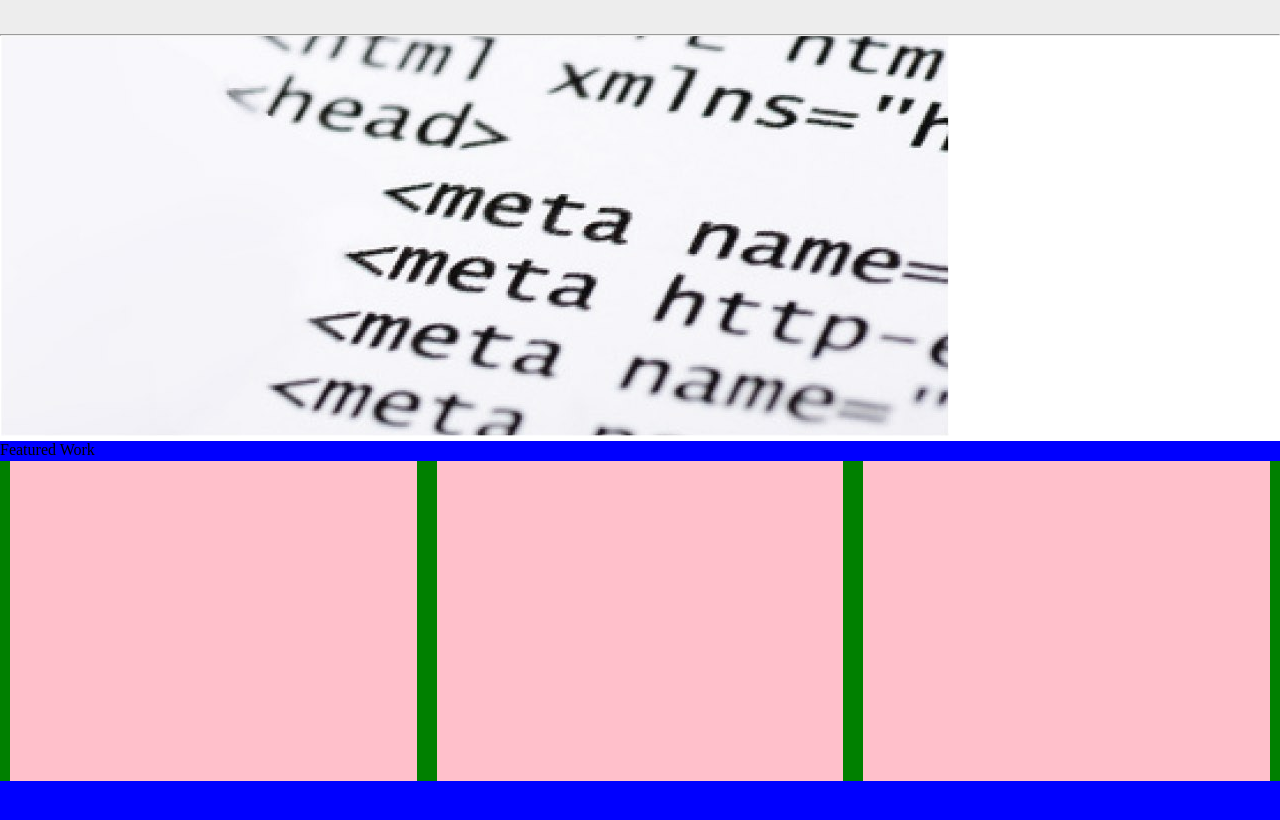
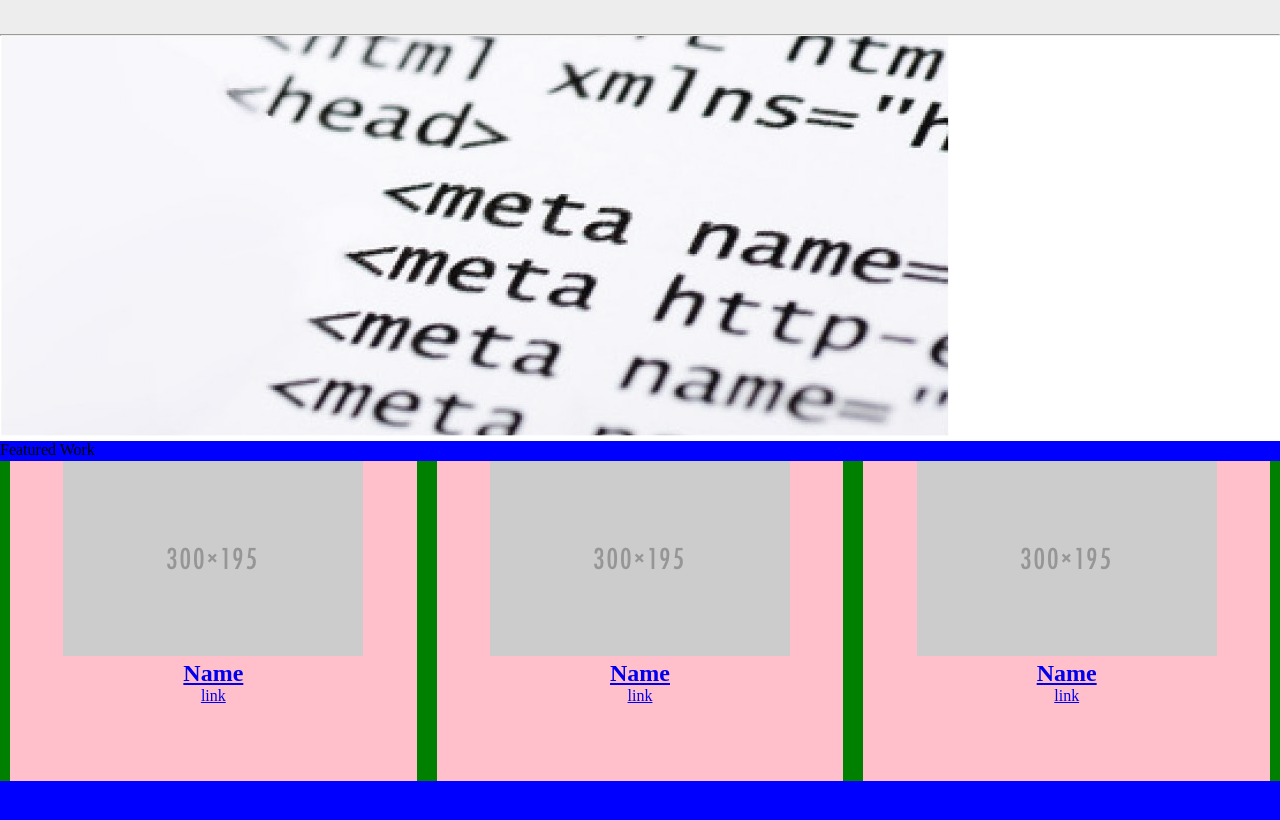
Before and after one commit to renanzinho/portfolio-project, a plain HTML site: page index.html in a window 1280 px wide. Shown: the part 106-926 px from the top of the page. Drawn offline with Linux system fonts and the light colour scheme.

Commit message:
HTML done

```diff
--- a/css/main.css
+++ b/css/main.css
@@ -32,10 +32,12 @@
 .container {
 	display: flex;
 	background: green;
+	width: 100%;
 	height: calc(100% - 5em);
 }
 
 .single-work {
+	text-align: center;
 	background: pink;
 	margin: 0 10px;
 	height: 100%;
--- a/index.html
+++ b/index.html
@@ -25,17 +25,39 @@
 
 		<img src="img/main.png" alt="Front end photo">
 
-		<div class="works">
+		<div class="works row">
 			<div id="work-text">
 				<p>Featured Work</p>
 			</div>
 			<div class="container">
-				<div class="single-work col-4"></div>
-				<div class="single-work col-4"></div>
-				<div class="single-work col-4"></div>
-			</div>
+				<div class="single-work col-4">
+					<article>
+						<a href="#"><img src="img/ph.png">
+						<h2>Name</h2>
+						<p>link</p>
+					</article>
 
 
+				</div>
+				<div class="single-work col-4">
+
+					<article>
+						<a href="#"><img src="img/ph.png">
+						<h2>Name</h2>
+						<p>link</p>
+					</article>
+
+				</div>
+				<div class="single-work col-4">
+
+					<article>
+						<a href="#"><img src="img/ph.png">
+						<h2>Name</h2>
+						<p>link</p>
+					</article>
+
+				</div>
+			</div>
 		</div>
 
 
```
